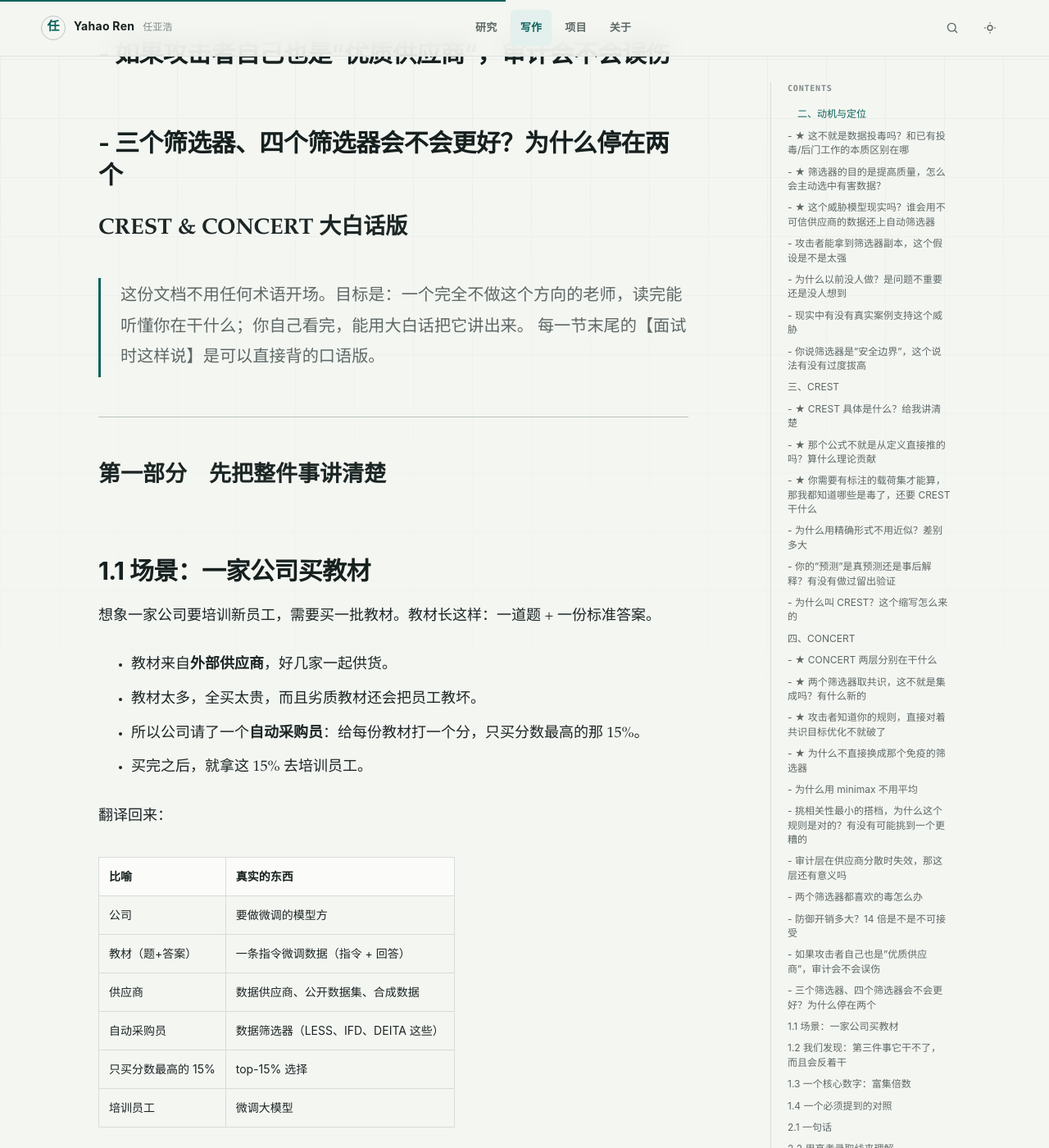
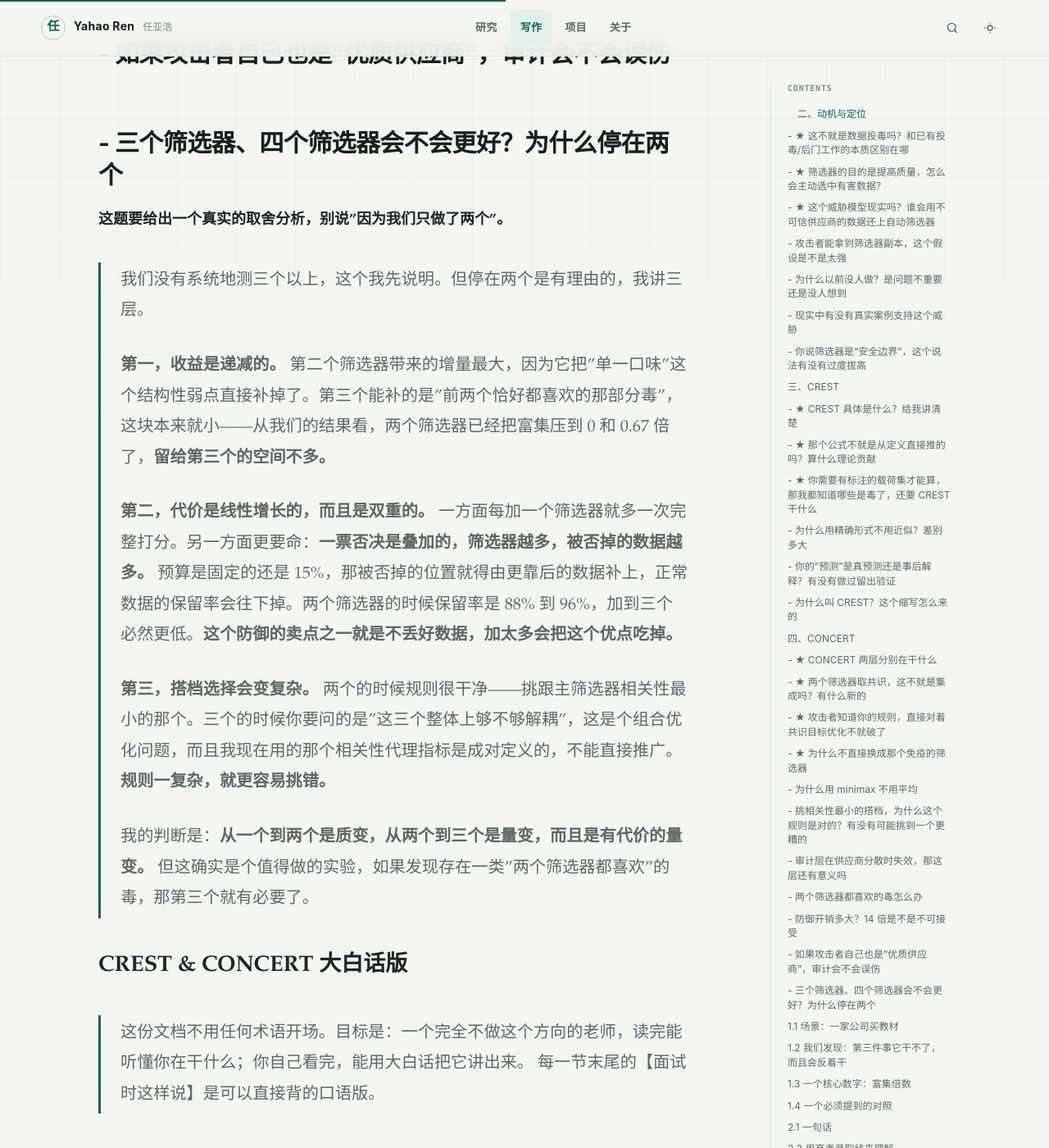
Before and after one commit to YahaoRen/yahaoren.github.io, a Jekyll site: the page built from _notes/CREST & CONCERT 大白话版.md, in a window 1280 px wide and 1400 px high, scrolled down 20081 px. Shown: the whole window at 82% size. Built offline with Jekyll 4.4.1, drawn with Linux system fonts in a browser that asks for light colours.

Commit message:
vault backup: 2026-08-09 15:33:49

```diff
--- a/_notes/CREST & CONCERT 大白话版.md
+++ b/_notes/CREST & CONCERT 大白话版.md
@@ -313,6 +313,20 @@ CREST 是一把尺子，让你在训练之前就量出"我这个筛选器会不
 ## - 防御开销多大？14 倍是不是不可接受
 ## - 如果攻击者自己也是"优质供应商"，审计会不会误伤
 ## - 三个筛选器、四个筛选器会不会更好？为什么停在两个
+
+**这题要给出一个真实的取舍分析，别说"因为我们只做了两个"。**
+
+> 我们没有系统地测三个以上，这个我先说明。但停在两个是有理由的，我讲三层。
+>
+> **第一，收益是递减的。** 第二个筛选器带来的增量最大，因为它把"单一口味"这个结构性弱点直接补掉了。第三个能补的是"前两个恰好都喜欢的那部分毒"，这块本来就小——从我们的结果看，两个筛选器已经把富集压到 0 和 0.67 倍了，**留给第三个的空间不多。**
+>
+> **第二，代价是线性增长的，而且是双重的。** 一方面每加一个筛选器就多一次完整打分。另一方面更要命：**一票否决是叠加的，筛选器越多，被否掉的数据越多。** 预算是固定的还是 15%，那被否掉的位置就得由更靠后的数据补上，正常数据的保留率会往下掉。两个筛选器的时候保留率是 88% 到 96%，加到三个必然更低。**这个防御的卖点之一就是不丢好数据，加太多会把这个优点吃掉。**
+>
+> **第三，搭档选择会变复杂。** 两个的时候规则很干净——挑跟主筛选器相关性最小的那个。三个的时候你要问的是"这三个整体上够不够解耦"，这是个组合优化问题，而且我现在用的那个相关性代理指标是成对定义的，不能直接推广。**规则一复杂，就更容易挑错。**
+>
+> 我的判断是：**从一个到两个是质变，从两个到三个是量变，而且是有代价的量变。** 但这确实是个值得做的实验，如果发现存在一类"两个筛选器都喜欢"的毒，那第三个就有必要了。
+
+
 
 
 
```
